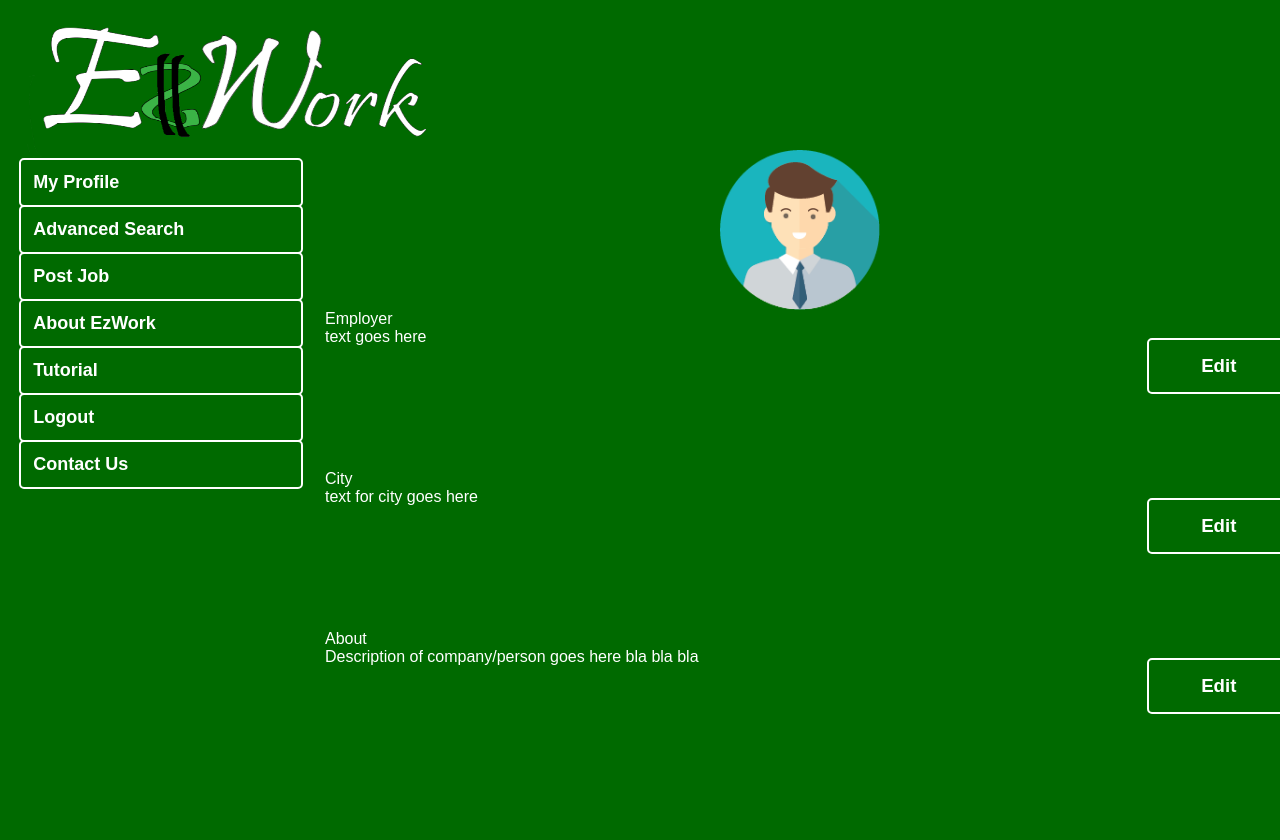
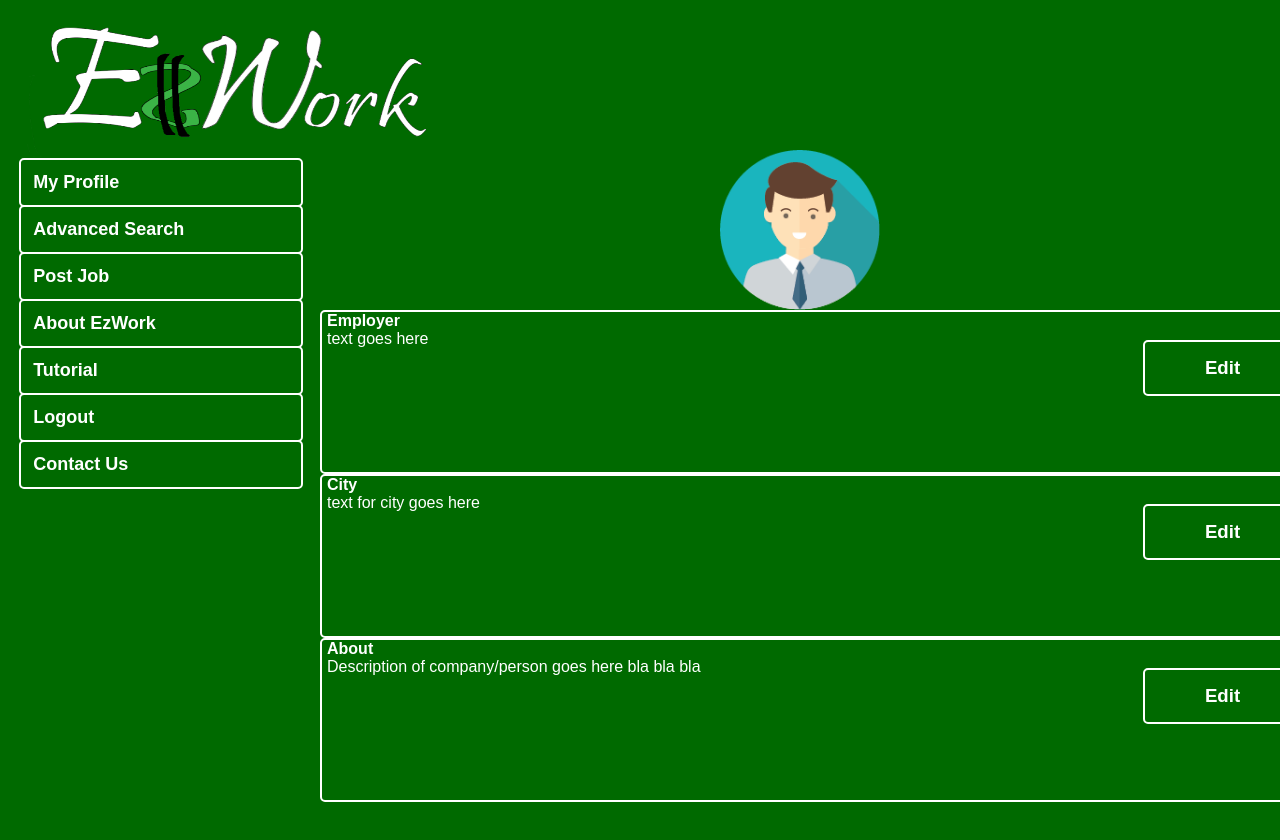
Before and after one commit to acphung/EzWork, a plain HTML site: page EmployerProfile2/EmployerProfile.html in a window 1280 px wide. Drawn offline with Linux system fonts and the light colour scheme; no server answers.

Commit message:
Add files via upload

```diff
--- a/EmployerProfile2/EmployerProfile.css
+++ b/EmployerProfile2/EmployerProfile.css
@@ -144,6 +144,8 @@ button, a{
 	background-color: #006A00;
 	padding-left: 5px;
 	color: #fff;
+	border: 2px solid #fff;
+	border-radius: 5px;
 }
 
 #City{
@@ -152,6 +154,8 @@ button, a{
 	background-color: #006A00;
 	padding-left: 5px;
 	color: #fff;
+	border: 2px solid #fff;
+	border-radius: 5px;
 }
 
 #About{
@@ -160,6 +164,8 @@ button, a{
 	background-color: #006A00;
 	padding-left: 5px;
 	color: #fff;
+	border: 2px solid #fff;
+	border-radius: 5px;
 }
 
 .modal {
@@ -223,7 +229,7 @@ button, a{
   margin-top: 10px;
   font-size: 14pt;
   margin-left: 3%;
-  margin-right: -.6%;
+  /*margin-right: -.6%;*/
   margin-bottom: 10px;
   color: #fff;
   border: 2px solid #fff;
@@ -277,4 +283,5 @@ button, a{
 #edit{
 	width: 15%;
 	float: right;
+	padding-right: 0px;
 }
--- a/EmployerProfile2/EmployerProfile.html
+++ b/EmployerProfile2/EmployerProfile.html
@@ -43,18 +43,18 @@
 					</a>
 					</div>
 				<div id="Employer" class="welcome">
-				Employer<br>
+				<b>Employer</b><br>
 				text goes here
 				<!-- <textarea rows="4" cols="70" id="edit" contenteditable="true">Text are we are using to test</textarea> -->
 				<button id="edit" onclick="toggle_visibility('login_pop')">Edit</button>
 				</div>
 				<div id="City" class="welcome">
-					City<br>
+					<b>City</b><br>
 					text for city goes here
 					<button id="edit" onclick="toggle_visibility('login_pop')">Edit</button>
 				</div>
 				<div id="About" class="welcome">
-					About<br>
+					<b>About</b><br>
 					Description of company/person goes here bla bla bla
 
 					<button id="edit" onclick="toggle_visibility('login_pop')">Edit</button>
@@ -66,7 +66,6 @@
 			         class="close" title="Close Modal">&times;</span>
 
 					  <div class="container">
-
 						<textarea rows="4" cols="50" name="comment" form="usrform" placeholder="Enter Notes Here">
 						</textarea>
                         <br>
```
